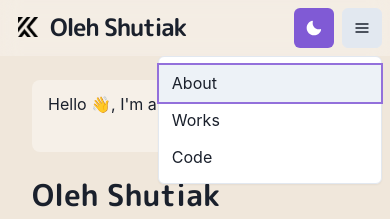
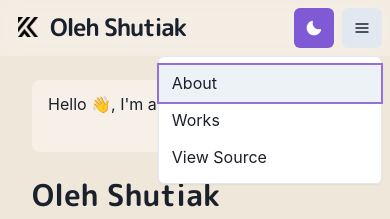
Before and after one commit to KatsuroSan/homepage, a Next.js app: page / in a window 390 px wide. Both pictures are taken after a click on the button 362 px from the left and 28 px from the top of the page. Shown: the top 219 px of the page. Built offline with nearby package versions, Linux system fonts and the light colour scheme.

Commit message:
fix(navbar):code links

```diff
--- a/components/Navbar.js
+++ b/components/Navbar.js
@@ -69,16 +69,16 @@ const Navbar = ( props ) => {
             _target="_blank"
             href="https://github.com/KatsuroSan/homepage"
             path={path}
-
             style={{gap: 4}}
             pl={2}
           >
             <Box
-              display="inline-flex"
-              alignItems="center"
+              display={'flex'}
+              alignItems={'center'}
+              onClick={() => window.open('https://github.com/KatsuroSan/homepage')}
             >
-            <IoLogoGithub/>
-            Source
+              <IoLogoGithub/>
+              Source
             </Box>
           </LinkItem>
         </Stack>
@@ -95,9 +95,12 @@ const Navbar = ( props ) => {
                 <NextLink href={'/works'} passHref>
                   <MenuItem as={Link}>Works</MenuItem>
                 </NextLink>
-                <NextLink href={'https://github.com/KatsuroSan/homepage'}>
-                  <MenuItem as={Link}>Code</MenuItem>
-                </NextLink>
+                <MenuItem
+                  as={Link}
+                  href="https://github.com/KatsuroSan/homepage"
+                >
+                  View Source
+                </MenuItem>
               </MenuList>
 
             </Menu>
```
